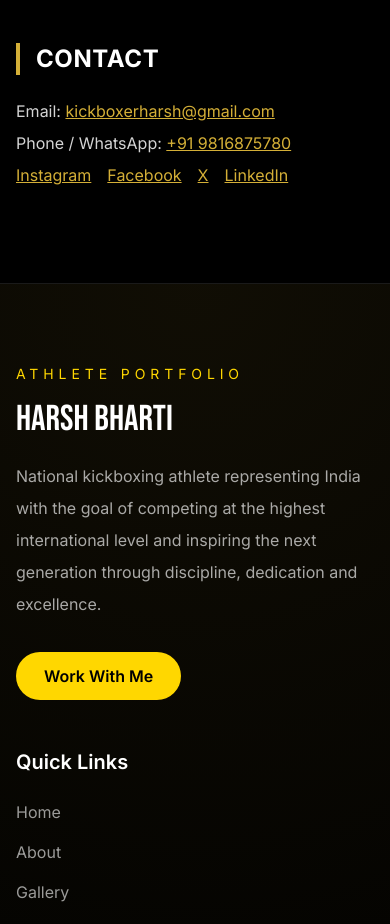
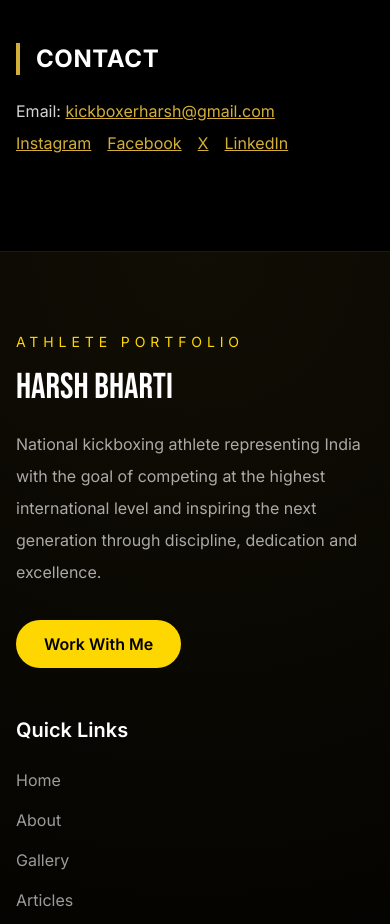
Before and after one commit to harshbharti55/kickboxer-harsh, a Next.js app: page /athlete-profile in a window 390 px wide. Shown: the part 4100-5024 px from the top of the page. Built offline with nearby package versions, Linux system fonts and the light colour scheme.

Commit message:
Remove public phone contact

```diff
--- a/app/athlete-profile/page.tsx
+++ b/app/athlete-profile/page.tsx
@@ -76,12 +76,6 @@ export default function AthleteProfilePage() {
               {athlete.email}
             </a>
           </li>
-          <li>
-            Phone / WhatsApp:{" "}
-            <a className="text-[#D4AF37] underline" href={athlete.whatsapp} target="_blank" rel="noopener noreferrer">
-              {athlete.phone}
-            </a>
-          </li>
           <li className="flex flex-wrap gap-x-4 gap-y-1">
             {athlete.socials.map((s) => (
               <a key={s.label} className="text-[#D4AF37] underline" href={s.href} target="_blank" rel="noopener noreferrer">
```
